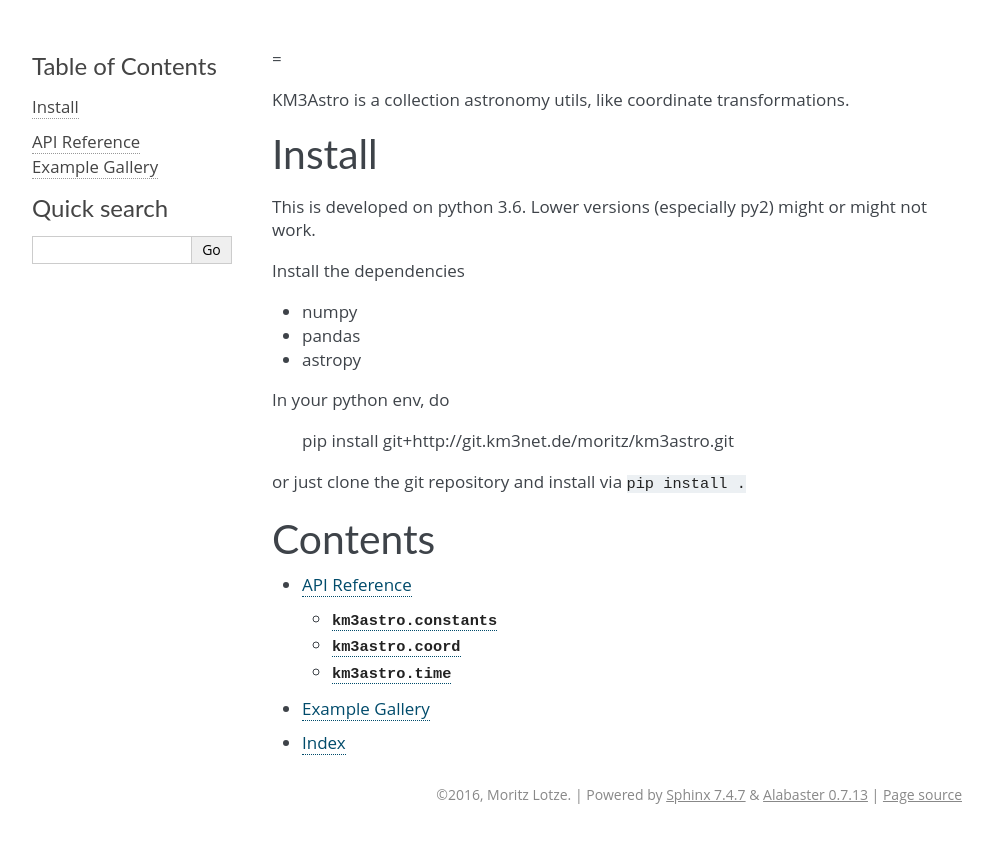
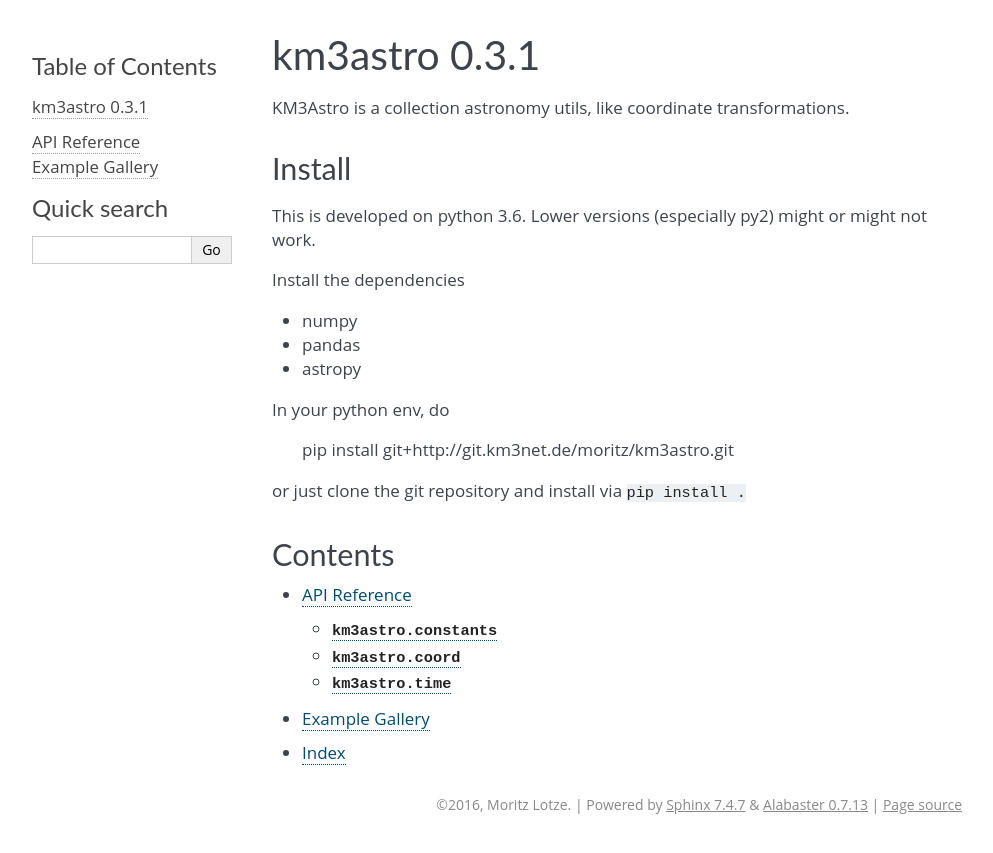
Before and after one commit to KM3NeT/km3astro, a Sphinx documentation site: the page built from doc/index.rst, in a window 1280 px wide. Shown: the top 853 px of the page, without its empty margins (148-1141 px from the left). Built offline with Sphinx 7.4.7, drawn with Linux system fonts in a browser that asks for light colours; formulas are drawn with MathJax 3.

Commit message:
Bump version number

```diff
--- a/doc/version.txt
+++ b/doc/version.txt
@@ -1,2 +1,2 @@
-
-=
+km3astro 0.3.1
+==============
```
